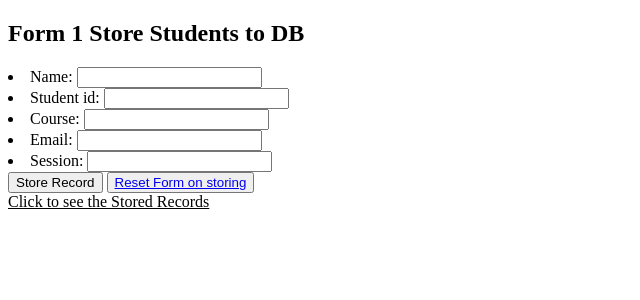
After one commit to AAYUSH-SAHAY-24326711019/ERP_College_Django, a Django app: template ExecutableCodes/erpCollege/templates/erpadmin/add_students_form1.html in a window 1280 px wide. The commit adds this page. Shown: the top 300 px of the page, without its empty margins (0-640 px from the left). Run offline with Django 5.2, Linux system fonts and the light colour scheme; the template is opened without the code that fills it: values that come from a table or form of the project are taken from there, others are empty.

Commit message:
Form 1 added the Forms and views logic [insert success]

```diff
--- a/ExecutableCodes/erpCollege/appErpAdmin/forms.py
+++ b/ExecutableCodes/erpCollege/appErpAdmin/forms.py
@@ -0,0 +1,34 @@
+from django import forms
+from appStudent.models import Student
+from django.contrib.auth.models import User
+
+class Form1_main(forms.ModelForm):
+    class Meta:
+        model = Student
+
+        fields =[
+            "id",
+            "name",
+            "student_id",
+            "course",
+            "email",
+            "session",
+
+        ]
+
+    def save(self, commit=True):
+        student = super().save(commit=False)
+
+        # create auth_user object
+        user = User.objects.create_user(
+            username=student.student_id,
+            password=student.student_id
+        )
+
+        # link user
+        student.user = user
+
+        if commit:
+            student.save()
+
+        return student
--- /dev/null
+++ b/ExecutableCodes/erpCollege/templates/erpadmin/add_students_form1.html
@@ -0,0 +1,20 @@
+<!DOCTYPE html>
+<html lang="en">
+<head>
+    <meta charset="UTF-8">
+    <meta name="viewport" content="width=device-width, initial-scale=1.0">
+    <title>Form 1 Add Students</title>
+</head>
+<body>
+    <h2>Form 1 Store Students to DB
+    </h2>
+
+    <form action="" method="POST">
+        {% csrf_token %}
+        {{form.as_ul}}
+        <button type="submit">Store Record</button>
+        <button ><a href="/erpadmin/form1/">Reset Form on storing</a></button>
+    </form>
+    <a src="#"><u>Click to see the Stored Records</u></a>
+</body>
+</html>
--- a/ExecutableCodes/erpCollege/templates/erpadmin/dashboard.html
+++ b/ExecutableCodes/erpCollege/templates/erpadmin/dashboard.html
@@ -724,7 +724,7 @@
                     <h2>Forms Section</h2>
                     <ol>
                         <br><hr>
-                        <li><a href="form1/" style="color:#34012c; font-size: large;">Add Students Form (Form1)</a></li>
+                        <li><a target="_blank" href="form1/" style="color:#34012c; font-size: large;">Add Students Form (Form1)</a></li>
                         <hr>
                         <br>
                         <hr>
```
Also changed, not shown: ExecutableCodes/erpCollege/appErpAdmin/views.py (+10 -1 lines).
